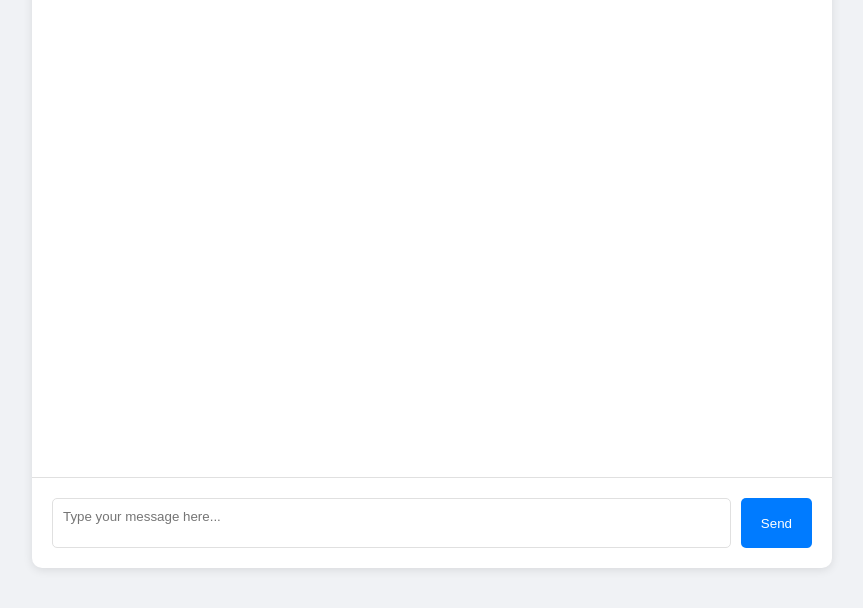
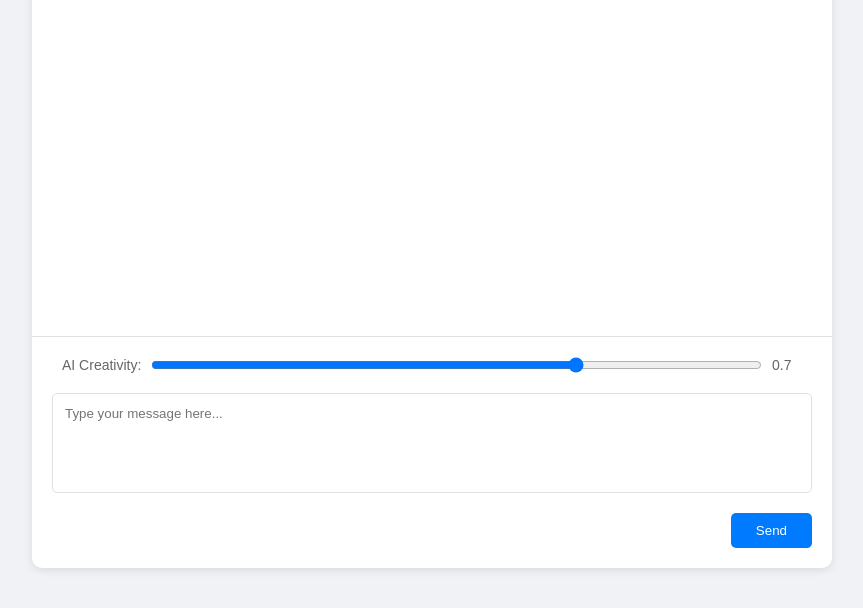
Before and after one commit to vrumanko/ai_deepseek_local_chat, a website: page index.html in a window 1280 px wide. Shown: the part 152-760 px from the top of the page, without its empty margins (208-1071 px from the left). Drawn offline with Linux system fonts and the light colour scheme.

Commit message:
Added AI Temperature (Creativity) slider

```diff
--- a/index.html
+++ b/index.html
@@ -14,7 +14,12 @@
         <div class="chat-messages" id="chat-messages">
             <!-- Messages will be displayed here -->
         </div>
-        <div class="chat-input">
+        <div class="input-container">
+            <div class="temperature-control">
+                <label for="temperature">AI Creativity: </label>
+                <input type="range" id="temperature" min="0" max="100" value="70">
+                <span id="temperature-value">0.7</span>
+            </div>
             <textarea id="user-input" placeholder="Type your message here..."></textarea>
             <button id="send-button">Send</button>
         </div>
--- a/script.js
+++ b/script.js
@@ -11,6 +11,10 @@ const chatMessages = document.getElementById('chat-messages');
 const userInput = document.getElementById('user-input');
 // Button to send messages
 const sendButton = document.getElementById('send-button');
+
+// Add new constants for temperature control
+const temperatureSlider = document.getElementById('temperature');
+const temperatureValue = document.getElementById('temperature-value');
 
 /**
  * Formats the AI response text with markdown-like syntax
@@ -70,12 +74,30 @@ function addMessage(content, isUser = false) {
 }
 
 /**
+ * Converts slider value (0-100) to temperature value (0-1)
+ * @param {number} sliderValue - Value from the slider input
+ * @returns {number} Temperature value between 0 and 1
+ */
+function sliderToTemperature(sliderValue) {
+    return parseFloat((sliderValue / 100).toFixed(2));
+}
+
+// Update temperature display when slider moves
+temperatureSlider.addEventListener('input', (e) => {
+    const temp = sliderToTemperature(e.target.value);
+    temperatureValue.textContent = temp;
+});
+
+/**
  * Sends a message to the AI API and returns the response
  * @param {string} message - The user's message to send to AI
  * @returns {Promise<string>} The AI's response
  */
 async function sendToAI(message) {
     try {
+        // Get current temperature value from slider
+        const temperature = sliderToTemperature(temperatureSlider.value);
+
         // Send POST request to API
         const response = await fetch(API_URL, {
             method: 'POST',
@@ -87,7 +109,7 @@ async function sendToAI(message) {
                 prompt: message,          // User's message
                 stream: false,            // Don't stream response
                 options: {
-                    temperature: 0.7      // Controls randomness in AI response
+                    temperature: temperature  // Use slider value for temperature
                 }
             })
         });
--- a/styles.css
+++ b/styles.css
@@ -94,25 +94,28 @@ body {
     padding: 0;
 }
 
-.chat-input {
+.input-container {
     padding: 20px;
     border-top: 1px solid #e0e0e0;
     display: flex;
+    flex-direction: column;
     gap: 10px;
 }
 
 #user-input {
-    flex: 1;
-    padding: 10px;
+    width: 100%;
+    padding: 12px;
     border: 1px solid #e0e0e0;
     border-radius: 5px;
     resize: none;
-    height: 50px;
+    height: 100px;
     font-family: inherit;
+    margin-bottom: 10px;
 }
 
 #send-button {
-    padding: 10px 20px;
+    align-self: flex-end;
+    padding: 10px 25px;
     background-color: #007bff;
     color: white;
     border: none;
@@ -124,3 +127,30 @@ body {
 #send-button:hover {
     background-color: #0056b3;
 }
+
+.temperature-control {
+    display: flex;
+    align-items: center;
+    gap: 10px;
+    margin-bottom: 10px;
+    padding: 0 10px;
+}
+
+.temperature-control label {
+    color: #666;
+    font-size: 14px;
+}
+
+.temperature-control input[type="range"] {
+    flex: 1;
+}
+
+#temperature-value {
+    min-width: 30px;
+    color: #666;
+    font-size: 14px;
+}
+
+.chat-input {
+    display: none;
+}
```
